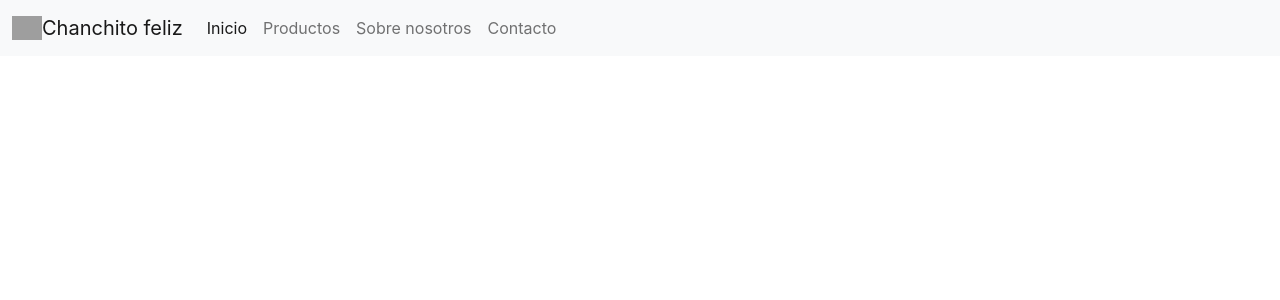
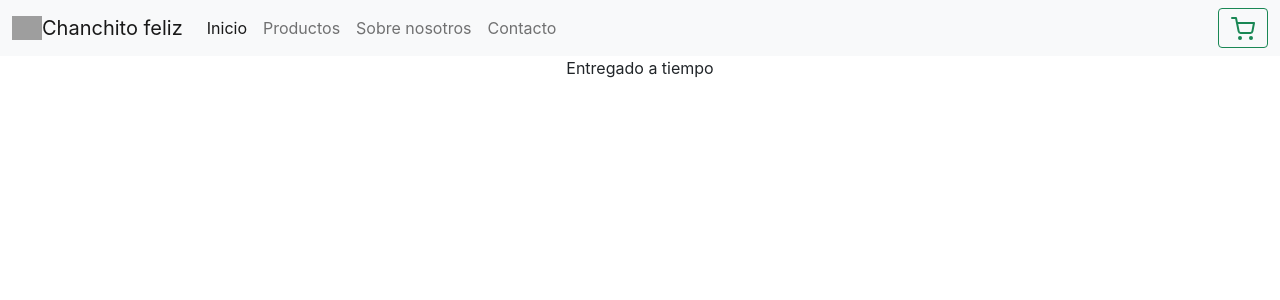
Before and after one commit to josenicoleno/chanchitofeliz-josenicoleno, a React (Create React App) app: page / in a window 1280 px wide. Shown: the top 300 px of the page. Built offline with nearby package versions, Linux system fonts and the light colour scheme; grey boxes are pictures that could not be loaded.

Commit message:
tercera entrega!

```diff
--- a/package.json
+++ b/package.json
@@ -6,6 +6,7 @@
     "@testing-library/jest-dom": "^5.16.4",
     "@testing-library/react": "^13.3.0",
     "@testing-library/user-event": "^13.5.0",
+    "bootstrap": "^5.2.0-beta1",
     "react": "^18.2.0",
     "react-dom": "^18.2.0",
     "react-scripts": "5.0.1",
--- a/src/App.js
+++ b/src/App.js
@@ -1,10 +1,12 @@
 import './App.css';
+import ItemListContainer from './components/ItemListContainer';
 import NavBar from './components/NavBar'
 
 function App() {
   return (
     <div className="App">
       <NavBar />
+      <ItemListContainer greeting={"Entregado a tiempo"}/>
     </div>
   );
 }
--- /dev/null
+++ b/src/components/CarWidget.js
@@ -0,0 +1,9 @@
+import React from "react";
+
+const CarWidget = () => {
+    return <button className="btn btn-outline-success ms-auto">
+        <svg xmlns="http://www.w3.org/2000/svg" width="24" height="24" viewBox="0 0 24 24" fill="none" stroke="currentColor" stroke-width="2" stroke-linecap="round" stroke-linejoin="round" class="feather feather-shopping-cart"><circle cx="9" cy="21" r="1"></circle><circle cx="20" cy="21" r="1"></circle><path d="M1 1h4l2.68 13.39a2 2 0 0 0 2 1.61h9.72a2 2 0 0 0 2-1.61L23 6H6"></path></svg>
+    </button>
+
+}
+export default CarWidget;
--- /dev/null
+++ b/src/components/ItemListContainer.js
@@ -0,0 +1,7 @@
+import React from "react";
+
+const ItemListContainer = ({greeting}) => {
+    return(<div>{greeting}</div>
+    )
+}
+export default ItemListContainer;
--- a/src/components/NavBar.js
+++ b/src/components/NavBar.js
@@ -1,3 +1,5 @@
+import CarWidget from './CarWidget'
+
 const NavBar = () => {
     return (
         <nav className="navbar navbar-expand-lg navbar-light bg-light">
@@ -21,6 +23,7 @@
                             <a className="nav-link">Contacto</a>
                         </li>
                     </ul>
+                    <CarWidget />
                 </div>
             </div>
         </nav>
```
Also changed, not shown: 1 other file (tests, documents, lock files or other folders).
